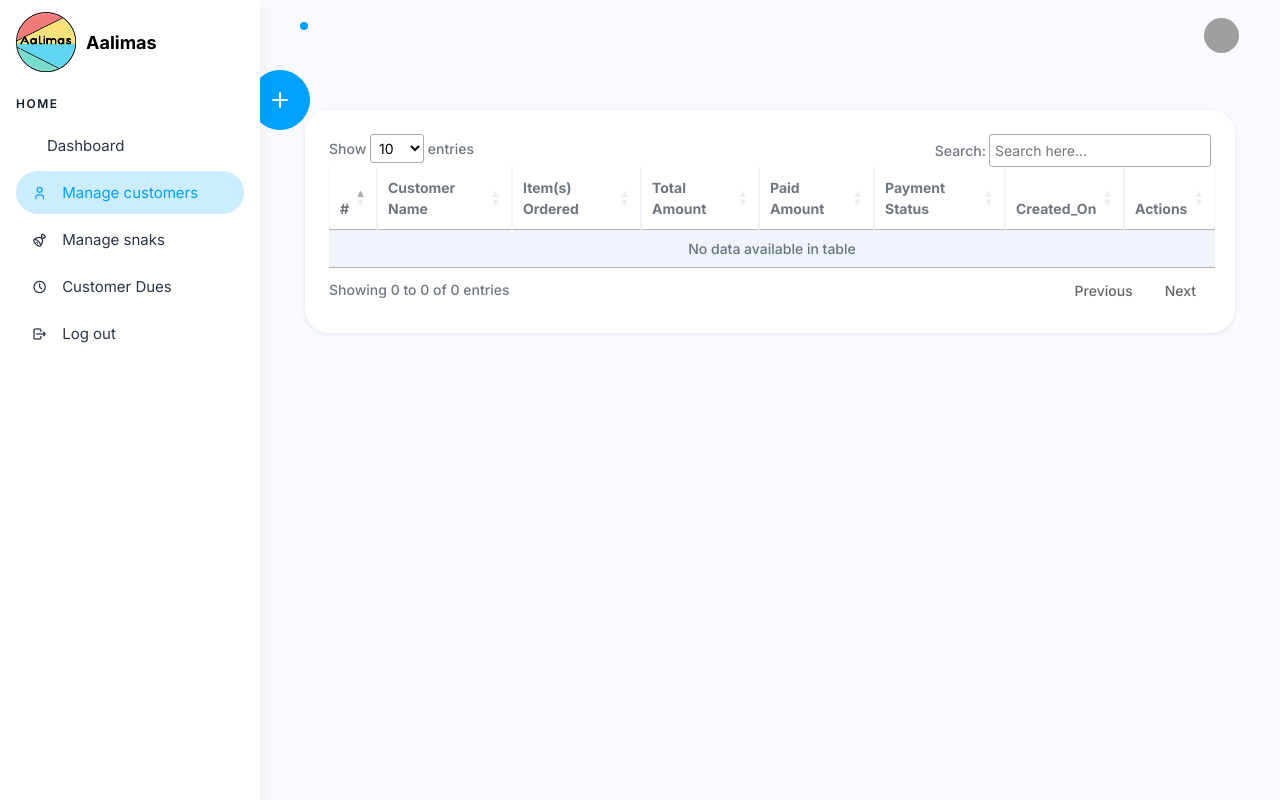
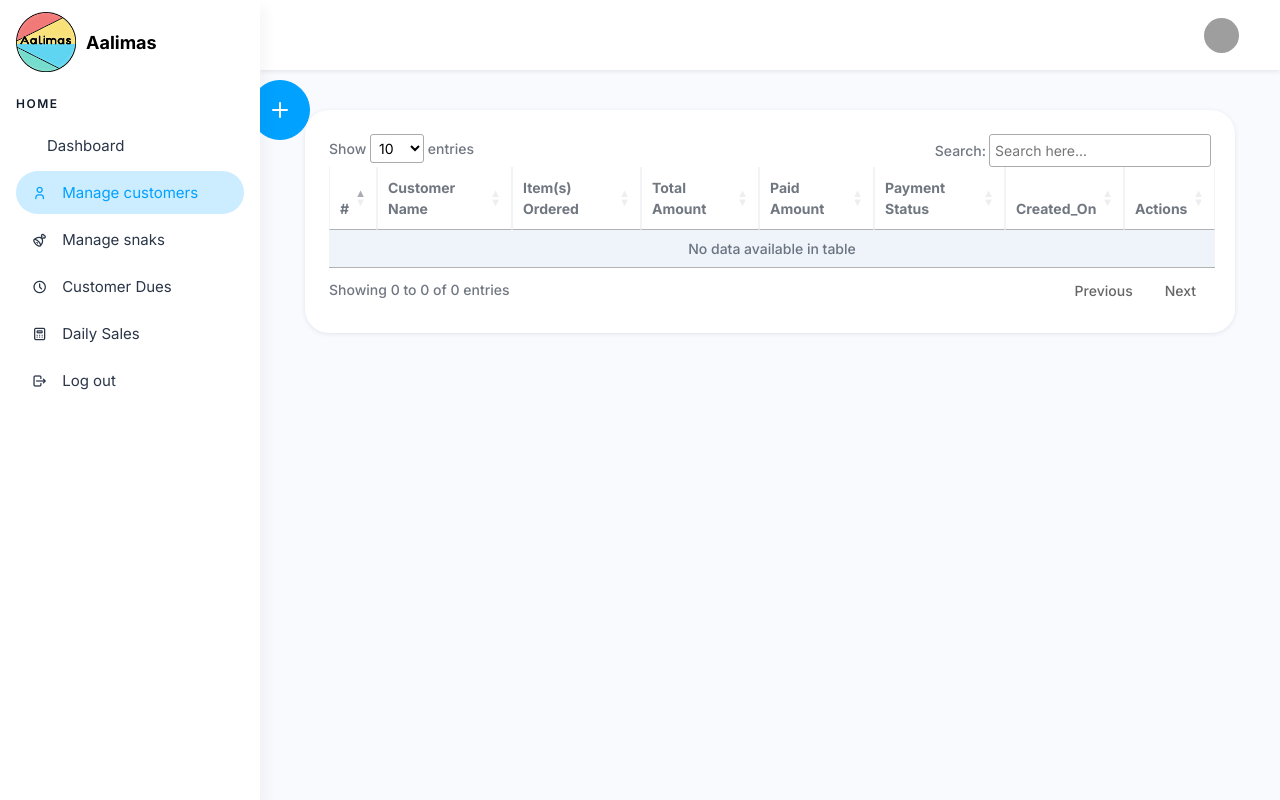
Before and after one commit to Riyaskhan005/Control_panel, a Flask app: page /user/ in a window 1280 px wide. Run offline with Flask 3, Linux system fonts and the light colour scheme; the visitor is signed in with stand-in values (Sample User, id 1); data that the repository does not hold is empty; some libraries are stand-ins or nearby versions; grey boxes are pictures that could not be loaded.

Commit message:
daily slases page added

```diff
--- /dev/null
+++ b/Alimas_app/DailySales/__init__.py
@@ -0,0 +1,5 @@
+from flask import Blueprint
+
+bp = Blueprint('Dailysales', __name__)
+
+from Alimas_app.DailySales import routes
--- a/Alimas_app/__init__.py
+++ b/Alimas_app/__init__.py
@@ -33,4 +33,7 @@ def create_app(config_class=Config):
     from Alimas_app.settings import bp as settings_bp
     app.register_blueprint(settings_bp, url_prefix='/settings')
 
+    from Alimas_app.DailySales import bp as DailySales_bp
+    app.register_blueprint(DailySales_bp, url_prefix='/dailysales')
+
     return app
--- a/Alimas_app/templates/base.html
+++ b/Alimas_app/templates/base.html
@@ -64,6 +64,12 @@
               </a>
             </li>
             <li class="sidebar-item">
+              <a class="sidebar-link {% if request.path.startswith('/dailysales') %}active{% endif %}" href="/dailysales" aria-expanded="false">
+                <i class="ti ti-calculator"></i>
+                <span class="hide-menu">Daily Sales</span>
+              </a>
+            </li>
+            <li class="sidebar-item">
               <a class="sidebar-link" href="/logout" aria-expanded="false">
                 <i class="ti ti-logout"></i>
                 <span class="hide-menu">Log out</span>
@@ -79,18 +85,12 @@
     <!--  Main wrapper -->
     <div class="body-wrapper">
       <!--  Header Start -->
-      <header class="app-header">
+      <header class="app-header shadow-sm"style="background-color: #fff;">
         <nav class="navbar navbar-expand-lg navbar-light">
           <ul class="navbar-nav">
             <li class="nav-item d-block d-xl-none">
               <a class="nav-link sidebartoggler " id="headerCollapse" href="javascript:void(0)">
                 <i class="ti ti-menu-2"></i>
-              </a>
-            </li>
-            <li class="nav-item">
-              <a class="nav-link " href="javascript:void(0)">
-                <iconify-icon icon="solar:bell-linear" class="fs-6"></iconify-icon>
-                <div class="notification bg-primary rounded-circle"></div>
               </a>
             </li>
           </ul>
--- /dev/null
+++ b/Alimas_app/templates/dailysales.html
@@ -0,0 +1,5 @@
+{% extends "base.html" %} {% block title %}Alimas | Daily Sales {% endblock %}
+
+{% block body %}
+
+{%endblock%}
--- a/Alimas_app/templates/login.html
+++ b/Alimas_app/templates/login.html
@@ -17,7 +17,7 @@
               <!-- Login Form -->
               <form id="loginForm">
                 <div class="mb-3">
-                  <label for="Email" class="form-label">email</label>
+                  <label for="Email" class="form-label">Email</label>
                   <input type="email" class="form-control" id="Email" placeholder="Enter your email">
                 </div>
                 <div class="mb-3">
--- a/Alimas_app/templates/manage.html
+++ b/Alimas_app/templates/manage.html
@@ -5,7 +5,7 @@
       <div class="position-relative">
         <!-- Circle Button -->
         <button class="btn btn-primary rounded-circle position-absolute d-flex align-items-center justify-content-center" id="openModalBtn"
-        style="top: -40px; left: -40px; width: 60px; height: 60px;">
+        style="top: -30px; left: -40px; width: 60px; height: 60px;">
         <svg  xmlns="http://www.w3.org/2000/svg"  width="24"  height="24"  viewBox="0 0 24 24"  fill="none"  stroke="currentColor"  stroke-width="2"  stroke-linecap="round"  stroke-linejoin="round"  class="icon icon-tabler icons-tabler-outline icon-tabler-plus"><path stroke="none" d="M0 0h24v24H0z" fill="none"/><path d="M12 5l0 14" /><path d="M5 12l14 0" /></svg>
         </button>
 
--- a/Alimas_app/templates/snacks.html
+++ b/Alimas_app/templates/snacks.html
@@ -8,7 +8,7 @@
 <div class="position-relative">
      <!-- Circle Button -->
     <button class="btn btn-primary rounded-circle position-absolute d-flex align-items-center justify-content-center" id="specialModalBtn"
-        style="top: -40px; left: -40px; width: 60px; height: 60px;">
+        style="top: -30px; left: -40px; width: 60px; height: 60px;">
         <i class="fas fa-hamburger fa-lg"></i> <!-- Burger icon -->
     </button>
         <h3 class="mt-4 mb-2">Manage Snacks</h3>
```
Also changed, not shown: Alimas_app/DailySales/routes.py (added, +15 -0 lines).
